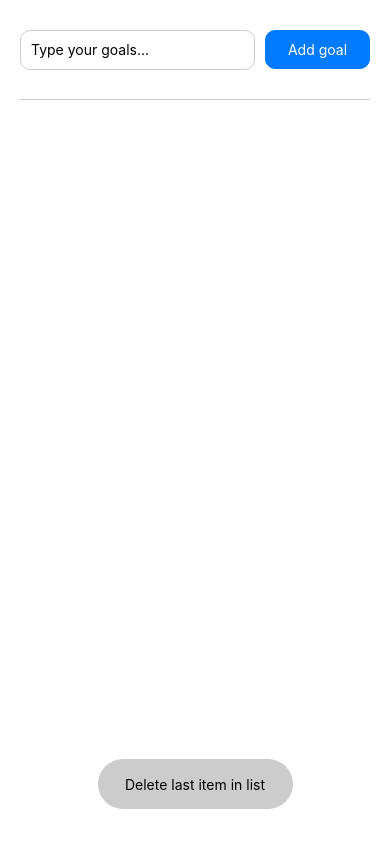
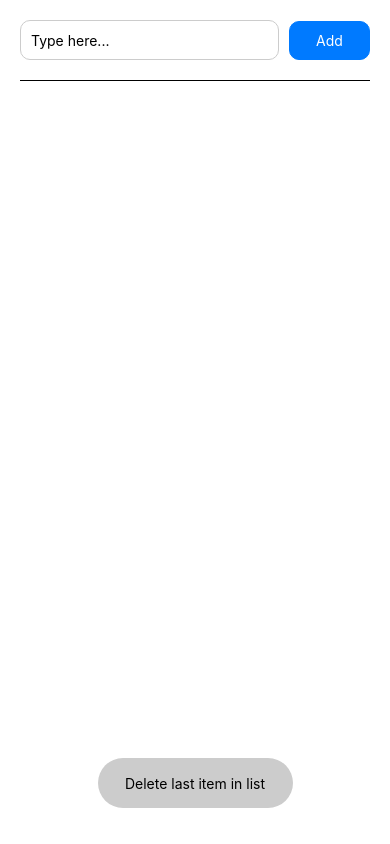
Before and after one commit to miguellacorte/react-native-todo-app, a React Native app: screen / in a window 390 px wide. Built offline with nearby package versions, Linux system fonts and the light colour scheme.

Commit message:
added styling for android

```diff
--- a/App.js
+++ b/App.js
@@ -43,6 +43,7 @@ export default function App() {
   }
   return (
     <SafeAreaView style={styles.appContainer}>
+
       <GoalInput goalHandleFunction={addGoalHandler} />
 
       <View style={styles.bottomContainer}>
@@ -60,8 +61,8 @@ export default function App() {
         ></FlatList>
       </View>
 
+
       <Pressable
-        android_ripple={{ color: "black" }}
         style={({ pressed }) =>
           pressed ? styles.pressedItem : styles.deleteContainer
         }
@@ -106,6 +107,7 @@ const styles = StyleSheet.create({
     color: "black",
   },
   appContainer: {
+    backgroundColor: '#ffffff',
     flex: 1,
     padding: 10,
   },
--- a/app.json
+++ b/app.json
@@ -6,6 +6,7 @@
     "orientation": "portrait",
     "icon": "./assets/icon.png",
     "userInterfaceStyle": "light",
+    "backgroundColor": "#ffffff",
     "splash": {
       "image": "./assets/splash.png",
       "resizeMode": "contain",
--- a/components/GoalInput.js
+++ b/components/GoalInput.js
@@ -1,5 +1,12 @@
 import { useState } from "react";
-import { Pressable, Text, StyleSheet, TextInput, View } from "react-native";
+import {
+  Pressable,
+  Text,
+  StyleSheet,
+  TextInput,
+  View
+} from "react-native";
+
 
 const GoalInput = (props) => {
   const [enteredGoal, setEnteredGoal] = useState("");
@@ -15,9 +22,10 @@ const GoalInput = (props) => {
   }
   return (
     <View style={styles.topContainer}>
+
       <TextInput
         style={styles.input}
-        placeholder="Type your goals..."
+        placeholder="Type here..."
         // when the text changes, the function goalInputHandler is executed
         // if i where to add the () at the end of the function,
         // it would be executed immediately when the ui is rendered
@@ -28,7 +36,7 @@ const GoalInput = (props) => {
         onPress={addGoalHandler}
         style={({ pressed }) => (pressed ? styles.pressedItem : styles.button)}
       >
-        <Text style={{ color: "white" }}>Add goal</Text>
+        <Text style={{ color: "white" }}>Add</Text>
       </Pressable>
     </View>
   );
@@ -36,6 +44,7 @@ const GoalInput = (props) => {
 
 const styles = StyleSheet.create({
   pressedItem: {
+    marginBottom: 20,
     opacity: 0.6,
     justifyContent: "center",
     alignItems: "center",
@@ -48,6 +57,8 @@ const styles = StyleSheet.create({
     width: "30%",
   },
   input: {
+    flex: 4,
+    color: "black",
     borderRadius: 10,
     padding: 10,
     height: 40,
@@ -57,16 +68,16 @@ const styles = StyleSheet.create({
     width: "70%",
   },
   topContainer: {
-    flex: 1,
     margin: 20,
     flexDirection: "row",
     justifyContent: "center",
     alignItems: "center",
     paddingBottom: 20,
-    borderBottomColor: "#cccccc",
-    borderBottomWidth: 1,
+    borderBottomColor: "Black",
+    borderBottomWidth: 0.5,
   },
   button: {
+    flex: 1,
     justifyContent: "center",
     alignItems: "center",
     color: "blue",
--- a/package.json
+++ b/package.json
@@ -12,7 +12,8 @@
     "expo": "~50.0.14",
     "expo-status-bar": "~1.11.1",
     "react": "18.2.0",
-    "react-native": "0.73.6"
+    "react-native": "0.73.6",
+    "react-native-keyboard-aware-scroll-view": "^0.9.5"
   },
   "devDependencies": {
     "@babel/core": "^7.20.0"
```
Also changed, not shown: 1 other file (tests, documents, lock files or other folders).
